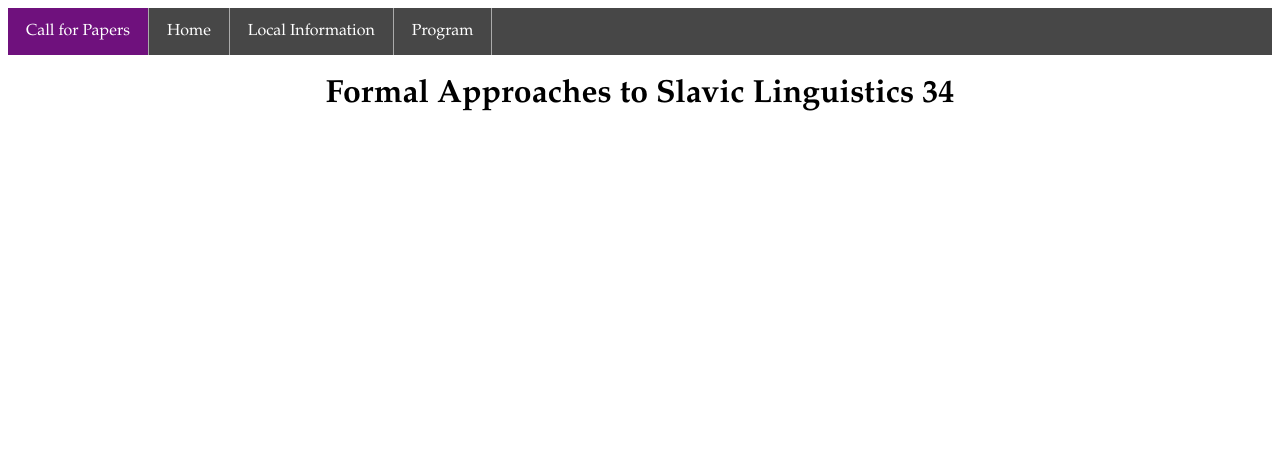
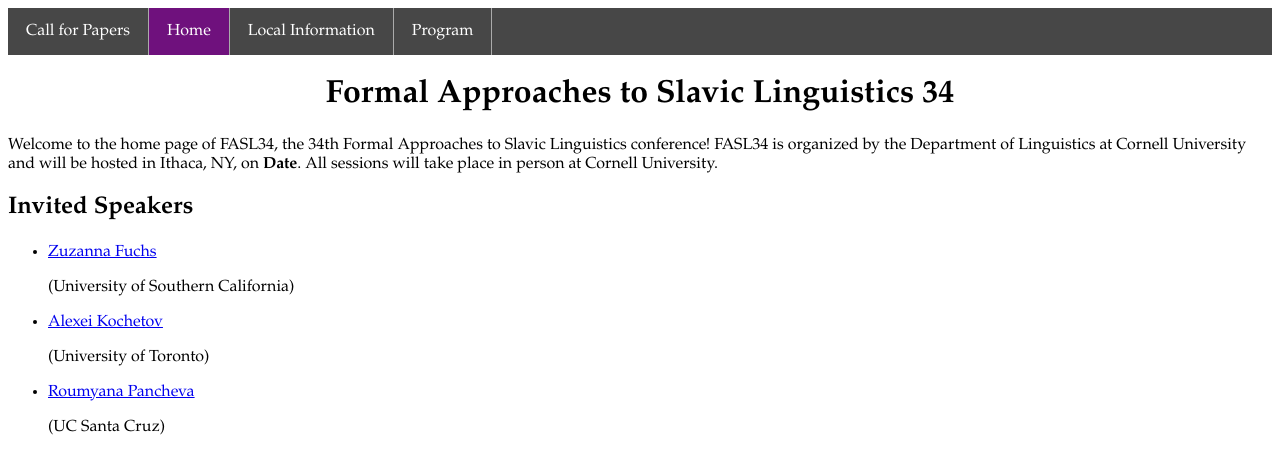
Before and after one commit to fasl34/fasl34.github.io, a plain HTML site: page index.html in a window 1280 px wide. Drawn offline with Linux system fonts and the light colour scheme.

Commit message:
Speakers

```diff
--- a/index.html
+++ b/index.html
@@ -5,6 +5,8 @@
    <title>Home</title>
    <style>
     h1 {text-align: center; font-family:garamond, georgia, serif;}
+    h2 {font-family:garamond, georgia, serif;}
+    ul {font-family:garamond, georgia, serif;}
     ul.navbar {
         list-style-type: none;
         margin: 0;
@@ -24,19 +26,37 @@
     li a.navbar:hover:not(.active) {background-color: #303030;}
     li.navbar:last-child {border-right: none;}
     li a.active {background-color: #6f117d; }
+    p{font-family:garamond, georgia, serif;}
    </style>
  </head>
 <body>
  <ul class="navbar">
-    <li><a class="navbar active" href="./index.html">Call for Papers</a></li>
-    <li><a class="navbar" href="./">Home</a></li>
+    <li><a class="navbar" href="./">Call for Papers</a></li>
+    <li><a class="navbar active" href="./index.html">Home</a></li>
     <li><a class="navbar" href="./">Local Information</a></li>
     <li><a class="navbar" href="./">Program</a></li>
   </ul>
  <div>
- <h1>
-<b>Formal Approaches to Slavic Linguistics 34</b>
- </h1>
+    <h1>
+        <b>Formal Approaches to Slavic Linguistics 34</b>
+    </h1>
+ </div>
+ <div>
+    <p>
+        Welcome to the home page of FASL34, the 34th Formal Approaches to Slavic Linguistics conference!
+        FASL34 is organized by the Department of Linguistics at Cornell University and will be hosted in Ithaca, NY, on <b>Date</b>.
+        All sessions will take place in person at Cornell University.
+    </p>
+ </div>
+ <div>
+    <h2>
+        Invited Speakers
+    </h2>
+    <ul>
+        <li><a href="https://www.zuzannazfuchs.com/">Zuzanna Fuchs</a><p>(University of Southern California)</p></li>
+        <li><a href="http://individual.utoronto.ca/kochetov/">Alexei Kochetov</a><p>(University of Toronto)</p></li>
+        <li><a href="https://pancheva.github.io/">Roumyana Pancheva</a><p>(UC Santa Cruz)</p></li>
+    </ul>
  </div>
 </body>
 </html>
```
